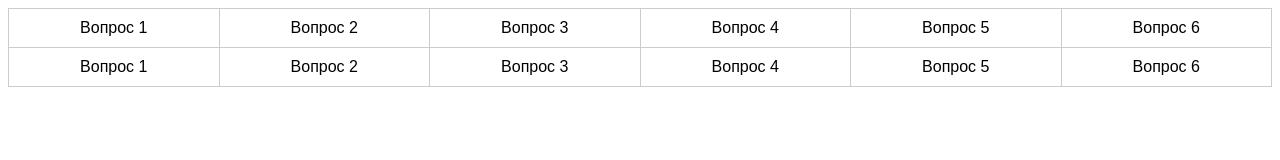
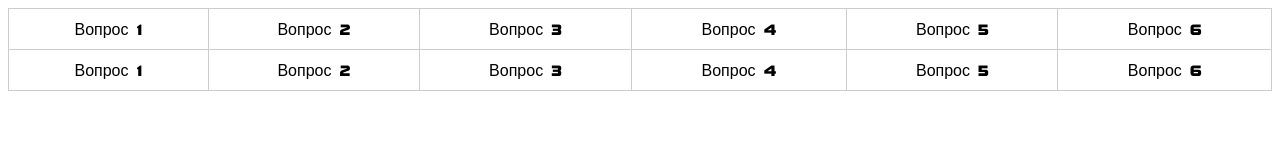
Before and after one commit to shaikouski-arkadzi/svoya_igra, a plain HTML site: page index.html in a window 1280 px wide. Drawn offline with Linux system fonts and the light colour scheme.

Commit message:
Update index.html

```diff
--- a/index.html
+++ b/index.html
@@ -5,8 +5,13 @@
   <meta name="viewport" content="width=device-width, initial-scale=1.0">
   <title>Question Table</title>
   <style>
+     @font-face {
+    font-family: BolstBo; /* Гарнитура шрифта */
+    src: url(BolstBo.ttf); /* Путь к файлу со шрифтом */
+   }
+
     body {
-      font-family: Arial, sans-serif;
+      font-family: BolstBo, sans-serif;
     }
 
     table {
```
